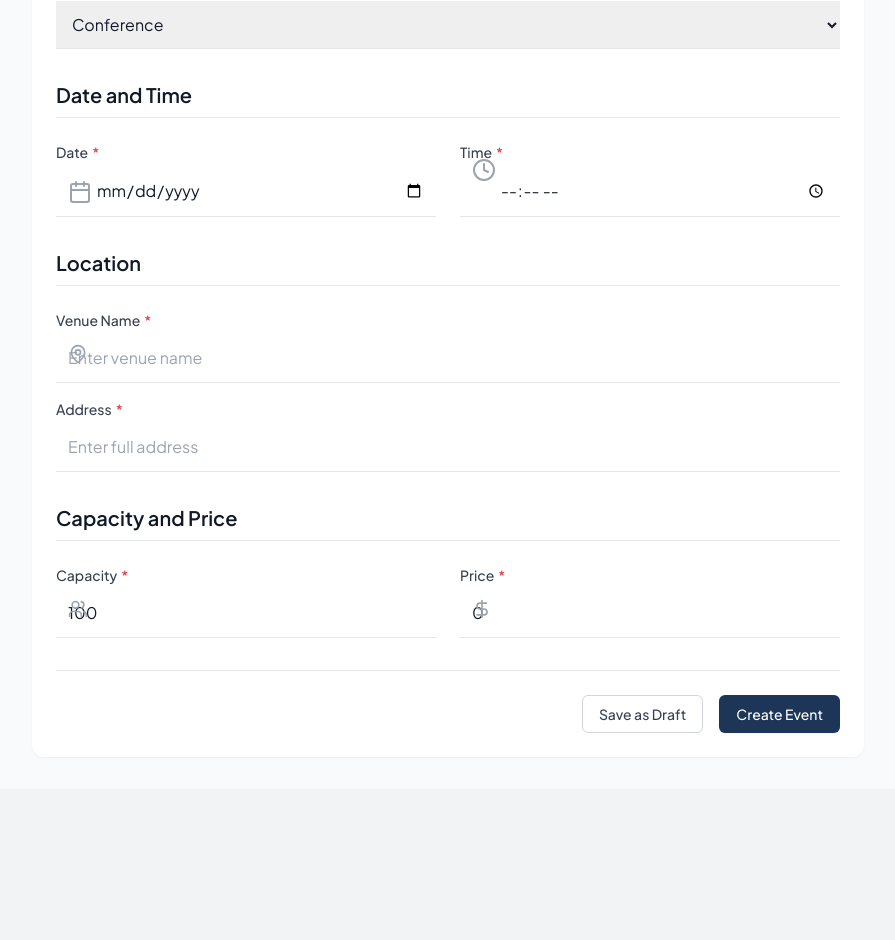
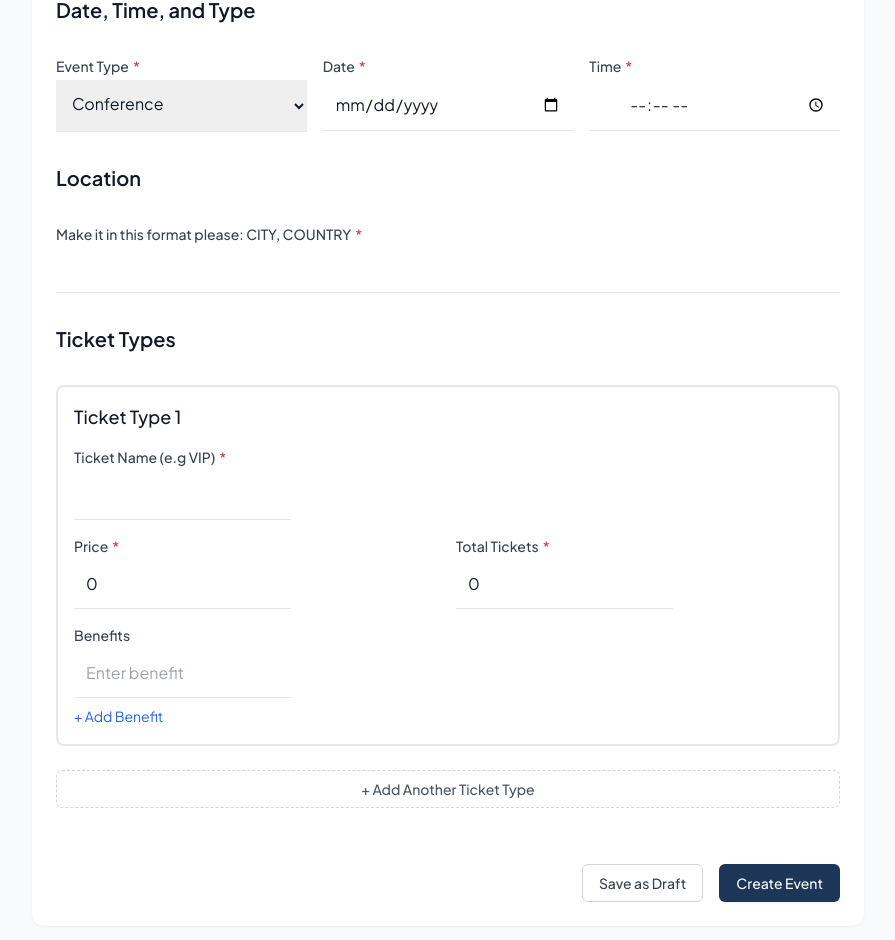
Before and after one commit to lukacera/sofa, a Next.js app: page /create-event in a window 1280 px wide. Shown: the part 566-1506 px from the top of the page, without its empty margins (192-1087 px from the left). Before the commit the page ends 1355 px from the top, so only its background shows below. Built offline with nearby package versions, Linux system fonts and the light colour scheme; no server answers.

Commit message:
Begin working on the tickets form in the events

```diff
--- a/app/(companyOnlyPages)/create-event/page.tsx
+++ b/app/(companyOnlyPages)/create-event/page.tsx
@@ -1,23 +1,25 @@
 "use client";
-import React, { useState, ChangeEvent, FormEvent } from 'react';
-import { Calendar, Clock, MapPin, Users, DollarSign } from 'lucide-react';
+import React, { useState, FormEvent, useRef } from 'react';
 import Header from '@/app/components/Header';
+import { TicketsForm } from '@/app/components/CreateEventComponents/TicketsForm';
 
-interface Location {
+interface Ticket {
   name: string;
-  address: string;
+  price: number;
+  benefits: string[];
+  total: number;
 }
-
 interface EventFormData {
   title: string;
   description: string;
   date: string;
   time: string;
-  location: Location;
+  location: string;
   capacity: number;
   price: number;
   imageUrl: string;
   type: 'conference' | 'workshop' | 'meetup' | 'seminar' | 'other';
+  tickets: Ticket[];
 }
 
 const CreateEventForm = () => {
@@ -26,14 +28,19 @@ const CreateEventForm = () => {
     description: '',
     date: '',
     time: '',
-    location: {
-      name: '',
-      address: ''
-    },
+    location: '',
     capacity: 100,
     price: 0,
     imageUrl: '',
-    type: 'conference'
+    type: 'conference',
+    tickets: [   // Initialize with one empty ticket
+      {
+        name: '',
+        price: 0,
+        benefits: [''],  // Start with one empty benefit
+        total: 0
+      }
+    ]
   });
 
   const RequiredStar = () => (
@@ -45,20 +52,13 @@ const CreateEventForm = () => {
     console.log('Form submitted:', formData);
   };
 
-  const handleLocationChange = (e: ChangeEvent<HTMLInputElement>) => {
-    const { id, value } = e.target;
-    setFormData({
-      ...formData,
-      location: {
-        ...formData.location,
-        [id === 'venueName' ? 'name' : 'address']: value
-      }
-    });
-  };
+  const dateRef = useRef<HTMLInputElement>(null)
+  const timeRef = useRef<HTMLInputElement>(null)
 
-  const inputClasses = `mt-1 block w-full p-3 border-0
+  const inputClasses = `mt-1 block p-3 cursor-pointer
   border-b border-gray-200 focus:border-b-black focus:ring-0 focus:outline-none`
-  const textareaClasses = "mt-1 block w-full rounded-md border-gray-300 shadow-sm focus:border-blue-500 focus:ring-blue-500 p-4";
+  const textareaClasses = `mt-2 w-full rounded-md border-gray-300 border
+  shadow-sm focus:border-blue-500 focus:ring-blue-500 p-4`;
 
   return (
     <div className="min-h-screen bg-gray-50">
@@ -75,7 +75,7 @@ const CreateEventForm = () => {
         <form onSubmit={handleSubmit} className="space-y-8 bg-white p-6 rounded-xl shadow-sm">
           {/* Basic Information */}
           <div className="space-y-6">
-            <h2 className="text-xl font-semibold text-gray-900 border-b pb-2">Basic Information</h2>
+            <h2 className="text-xl font-semibold text-gray-900">Basic Information</h2>
 
             <div className="space-y-4">
               {/* Title */}
@@ -88,12 +88,12 @@ const CreateEventForm = () => {
                   id="title"
                   value={formData.title}
                   onChange={(e) => setFormData({ ...formData, title: e.target.value })}
-                  className={inputClasses}
+                  className={`${inputClasses} w-full`}
                   placeholder="Enter event title"
                   required
                 />
               </div>
-
+            </div>
               {/* Description */}
               <div>
                 <label htmlFor="description" className="block text-sm font-medium text-gray-700">
@@ -110,8 +110,13 @@ const CreateEventForm = () => {
                 />
               </div>
 
+            {/* Date, Time, and Event Type */}
+            <div className="space-y-6">
+              <h2 className="text-xl font-semibold text-gray-900 pb-2">Date, Time, and Type</h2>
+
+              <div className="flex flex-col md:flex-row gap-4">
                 {/* Event Type */}
-              <div>
+                <div className="flex-1">
                   <label htmlFor="type" className="block text-sm font-medium text-gray-700">
                     Event Type<RequiredStar />
                   </label>
@@ -119,7 +124,7 @@ const CreateEventForm = () => {
                     id="type"
                     value={formData.type}
                     onChange={(e) => setFormData({ ...formData, type: e.target.value as EventFormData['type'] })}
-                  className={inputClasses}
+                    className={`${inputClasses} w-full pb-4`} // pb-4 to match the height of input
                   >
                     <option value="conference">Conference</option>
                     <option value="workshop">Workshop</option>
@@ -128,134 +133,65 @@ const CreateEventForm = () => {
                     <option value="other">Other</option>
                   </select>
                 </div>
+
+                {/* Date */}
+                <div className="flex-1">
+                  <label htmlFor="date" className="block text-sm font-medium text-gray-700">
+                    Date<RequiredStar />
+                  </label>
+                  <div
+                  onClick={() => dateRef.current?.showPicker()}
+                  className="relative">
+                    <input
+                      type="date"
+                      id="date"
+                      ref={dateRef}
+                      value={formData.date}
+                      onChange={(e) => setFormData({ ...formData, date: e.target.value })}
+                      className={`${inputClasses} w-full`}
+                      required
+                    />
                   </div>
                 </div>
 
-          {/* Date and Time */}
-          <div className="space-y-6">
-            <h2 className="text-xl font-semibold text-gray-900 border-b pb-2">Date and Time</h2>
-
-            <div className="grid grid-cols-1 md:grid-cols-2 gap-6">
-              <div>
-                <label htmlFor="date" className="block text-sm font-medium text-gray-700">
-                  Date<RequiredStar />
-                </label>
-                <div className="relative">
-                    <input
-                        type="date"
-                        id="date"
-                        value={formData.date}
-                        onChange={(e) => setFormData({ ...formData, date: e.target.value })}
-                        className={`${inputClasses} pl-10`} // Add padding to the left for the icon
-                        required
-                    />
-                    <Calendar className="absolute left-3 top-1/2 transform -translate-y-1/2 text-gray-400" />
-                </div>
-              </div>
-
-              <div className="relative">
+                {/* Time */}
+                <div className="flex-1">
                   <label htmlFor="time" className="block text-sm font-medium text-gray-700">
                     Time<RequiredStar />
                   </label>
+                  <div
+                  onClick={() => timeRef.current?.showPicker()}
+                  className="relative">
                     <input
                       type="time"
                       id="time"
+                      ref={timeRef}
                       value={formData.time}
                       onChange={(e) => setFormData({ ...formData, time: e.target.value })}
-    className={`${inputClasses} pl-10`} // Add padding to the left for the icon
+                      className={`${inputClasses} w-full pl-10`}
                       required
                     />
-  <Clock className="absolute left-3 top-7 transform -translate-y-1/2 text-gray-400" />
+                  </div>
+                </div>
               </div>
             </div>
           </div>
 
           {/* Location */}
           <div className="space-y-6">
-            <h2 className="text-xl font-semibold text-gray-900 border-b pb-2">Location</h2>
-
-            <div className="space-y-4">
-              <div>
+            <h2 className="text-xl font-semibold text-gray-900 pb-2">Location</h2>
             <label htmlFor="venueName" className="block text-sm font-medium text-gray-700">
-                  Venue Name<RequiredStar />
+              Make it in this format please: CITY, COUNTRY<RequiredStar />
+              <input type="text" className={`${inputClasses} w-full`} />
             </label>
-                <div className="mt-1 relative">
-                  <input
-                    type="text"
-                    id="venueName"
-                    value={formData.location.name}
-                    onChange={handleLocationChange}
-                    className={inputClasses}
-                    placeholder="Enter venue name"
-                    required
-                  />
-                  <MapPin className="absolute left-3 top-2.5 h-5 w-5 text-gray-400" />
-                </div>
-              </div>
-
-              <div>
-                <label htmlFor="address" className="block text-sm font-medium text-gray-700">
-                  Address<RequiredStar />
-                </label>
-                <input
-                  type="text"
-                  id="address"
-                  value={formData.location.address}
-                  onChange={handleLocationChange}
-                  className={inputClasses}
-                  placeholder="Enter full address"
-                  required
-                />
-              </div>
-            </div>
           </div>
 
           {/* Capacity and Price */}
-          <div className="space-y-6">
-            <h2 className="text-xl font-semibold text-gray-900 border-b pb-2">Capacity and Price</h2>
-
-            <div className="grid grid-cols-1 md:grid-cols-2 gap-6">
-              <div>
-                <label htmlFor="capacity" className="block text-sm font-medium text-gray-700">
-                  Capacity<RequiredStar />
-                </label>
-                <div className="mt-1 relative">
-                  <input
-                    type="number"
-                    id="capacity"
-                    min="1"
-                    value={formData.capacity}
-                    onChange={(e) => setFormData({ ...formData, capacity: parseInt(e.target.value) })}
-                    className={inputClasses}
-                    required
-                  />
-                  <Users className="absolute left-3 top-2.5 h-5 w-5 text-gray-400" />
-                </div>
-              </div>
-
-              <div>
-                <label htmlFor="price" className="block text-sm font-medium text-gray-700">
-                  Price<RequiredStar />
-                </label>
-                <div className="mt-1 relative">
-                  <input
-                    type="number"
-                    id="price"
-                    min="0"
-                    step="0.01"
-                    value={formData.price}
-                    onChange={(e) => setFormData({ ...formData, price: parseFloat(e.target.value) })}
-                    className={inputClasses}
-                    required
-                  />
-                  <DollarSign className="absolute left-3 top-2.5 h-5 w-5 text-gray-400" />
-                </div>
-              </div>
-            </div>
-          </div>
-
+          <TicketsForm RequiredStar={RequiredStar}
+          formData={formData} inputClasses={inputClasses}
+          setFormData={setFormData}/>
           {/* Submit Button */}
-          <div className="pt-6 border-t">
+          <div className="pt-6">
             <div className="flex justify-end space-x-4">
               <button
                 type="button"
--- /dev/null
+++ b/app/components/CreateEventComponents/TicketsForm.tsx
@@ -0,0 +1,184 @@
+import React from 'react'
+
+interface Ticket {
+    name: string;
+    price: number;
+    benefits: string[];
+    total: number;
+}
+
+interface EventFormData {
+    title: string;
+    description: string;
+    date: string;
+    time: string;
+    location: string;
+    capacity: number;
+    price: number;
+    imageUrl: string;
+    type: 'conference' | 'workshop' | 'meetup' | 'seminar' | 'other';
+    tickets: Ticket[];
+  }
+
+export const TicketsForm: React.FC<{
+    formData: EventFormData;
+    setFormData: React.Dispatch<React.SetStateAction<EventFormData>>;
+    inputClasses: string;
+    RequiredStar: () => JSX.Element;
+}> = ({RequiredStar, formData, inputClasses, setFormData}) => {
+  return (
+    <div className="space-y-6">
+    <h2 className="text-xl font-semibold text-gray-900 pb-2">Ticket Types</h2>
+
+    {formData.tickets.map((ticket, ticketIndex) => (
+      <div key={ticketIndex} className="p-4 border-2 rounded-lg space-y-4">
+        <div className="flex justify-between items-center">
+          <h3 className="text-lg font-medium">Ticket Type {ticketIndex + 1}</h3>
+          {ticketIndex > 0 && (
+            <button
+              type="button"
+              onClick={() => {
+                const newTickets = formData.tickets.filter((_, index) => index !== ticketIndex);
+                setFormData({ ...formData, tickets: newTickets });
+              }}
+              className="text-red-500 hover:text-red-700"
+            >
+              Remove
+            </button>
+          )}
+        </div>
+
+        {/* Ticket Name */}
+        <div>
+          <label className="block text-sm font-medium text-gray-700">
+            Ticket Name (e.g VIP)<RequiredStar />
+          </label>
+          <input
+            type="text"
+            value={ticket.name}
+            onChange={(e) => {
+              const newTickets = [...formData.tickets];
+              newTickets[ticketIndex].name = e.target.value;
+              setFormData({ ...formData, tickets: newTickets });
+            }}
+            className={inputClasses}
+            required
+          />
+        </div>
+
+        {/* Ticket Price and Total */}
+        <div className="grid grid-cols-2 gap-4">
+          <div>
+            <label className="block text-sm font-medium text-gray-700">
+              Price<RequiredStar />
+            </label>
+            <input
+              type="number"
+              min="0"
+              step="0.01"
+              value={ticket.price}
+              onChange={(e) => {
+                const newTickets = [...formData.tickets];
+                newTickets[ticketIndex].price = parseFloat(e.target.value);
+                setFormData({ ...formData, tickets: newTickets });
+              }}
+              className={inputClasses}
+              required
+            />
+          </div>
+          <div>
+            <label className="block text-sm font-medium text-gray-700">
+              Total Tickets<RequiredStar />
+            </label>
+            <input
+              type="number"
+              min="0"
+              value={ticket.total}
+              onChange={(e) => {
+                const newTickets = [...formData.tickets];
+                newTickets[ticketIndex].total = parseInt(e.target.value);
+                setFormData({ ...formData, tickets: newTickets });
+              }}
+              className={inputClasses}
+              required
+            />
+          </div>
+        </div>
+
+        {/* Benefits */}
+        <div>
+          <label className="block text-sm font-medium text-gray-700">
+            Benefits
+          </label>
+          <div className="space-y-2">
+            {ticket.benefits.map((benefit, benefitIndex) => (
+              <div key={benefitIndex} className="flex gap-2">
+                <input
+                  type="text"
+                  value={benefit}
+                  onChange={(e) => {
+                    const newTickets = [...formData.tickets];
+                    newTickets[ticketIndex].benefits[benefitIndex] = e.target.value;
+                    setFormData({ ...formData, tickets: newTickets });
+                  }}
+                  className={inputClasses}
+                  placeholder="Enter benefit"
+                />
+                {benefitIndex > 0 && (
+                  <button
+                    type="button"
+                    onClick={() => {
+                      const newTickets = [...formData.tickets];
+                      newTickets[ticketIndex].benefits = ticket.benefits.filter(
+                        (_, index) => index !== benefitIndex
+                      );
+                      setFormData({ ...formData, tickets: newTickets });
+                    }}
+                    className="text-red-500 hover:text-red-700"
+                  >
+                    Remove
+                  </button>
+                )}
+              </div>
+            ))}
+            <button
+              type="button"
+              onClick={() => {
+                const newTickets = [...formData.tickets];
+                newTickets[ticketIndex].benefits.push('');
+                setFormData({ ...formData, tickets: newTickets });
+              }}
+              className="text-sm text-blue-600 hover:text-blue-800"
+            >
+              + Add Benefit
+            </button>
+          </div>
+        </div>
+      </div>
+    ))}
+
+    {/* Add Ticket Type Button */}
+    <button
+      type="button"
+      onClick={() => {
+        setFormData({
+          ...formData,
+          tickets: [
+            ...formData.tickets,
+            {
+              name: '',
+              price: 0,
+              benefits: [''],
+              total: 0,
+            }
+          ]
+        });
+      }}
+      className="mt-4 w-full py-2 px-4 border border-dashed border-gray-300 rounded-md text-sm font-medium text-gray-600 hover:border-gray-400 hover:bg-gray-50"
+    >
+      + Add Another Ticket Type
+    </button>
+  </div>
+
+  )
+}
--- a/app/schemas/Event.ts
+++ b/app/schemas/Event.ts
@@ -74,8 +74,13 @@ const EventSchema = new Schema<EventType>({
   },
   status: {
     type: String,
-    enum: ['draft', 'published', 'cancelled'],
+    enum: ['draft', 'published', 'cancelled', 'finished'],
     default: 'draft'
+  },
+  type: {
+    type: String,
+    enum: ['conference', 'workshop', 'meetup', 'seminar', 'other'],
+    default: 'other'
   }
 }, {
   timestamps: true
--- a/app/types/Event.ts
+++ b/app/types/Event.ts
@@ -1,4 +1,5 @@
-import { CompanyType } from './Company';
+import { UserType } from "./User";
+
 export type EventType = {
     _id?: string;
     title: string;
@@ -14,9 +15,10 @@ export type EventType = {
         total: number;
         sold: number;
     }[];
-    organizer: CompanyType;
+    type: 'conference' | 'workshop' | 'meetup' | 'seminar' | 'other'
+    organizer: UserType;
     tags: string[];
-    status: 'finished' | 'published' | 'ongoing';
+    status: 'draft' | 'published' | 'cancelled' | 'finished';
     createdAt: Date;
     updatedAt: Date;
 }
```
Lines whose indentation alone changed are shown as unchanged.
